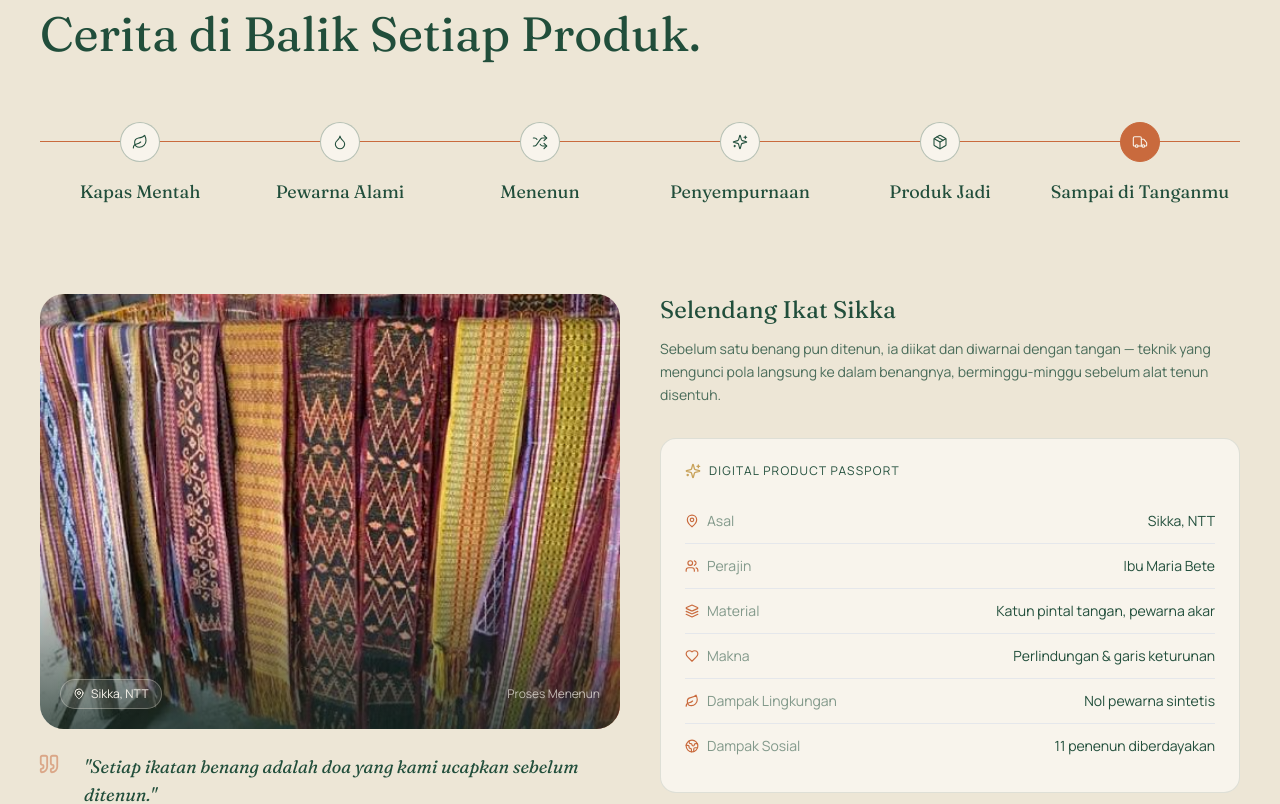
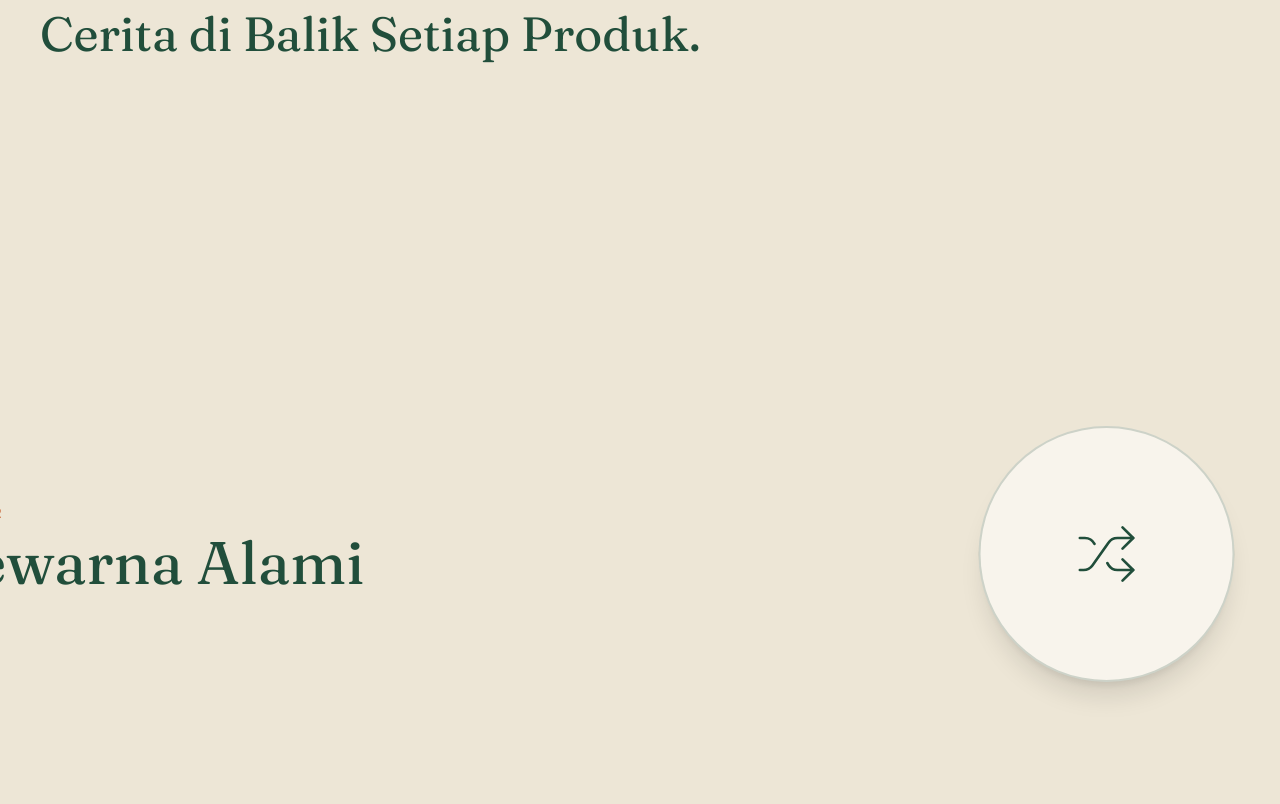
Before and after one commit to raflisgk/cultoura-web, a React (Vite) app: page / in a window 1280 px wide. Shown: the part 4120-4924 px from the top of the page. Built offline with nearby package versions, Linux system fonts and the light colour scheme.

Commit message:
Implement Spectacular Preloader and Horizontal Sticky Scroll for Timeline

```diff
--- a/src/App.jsx
+++ b/src/App.jsx
@@ -194,7 +194,7 @@ function KineticText({ text, className, style, delay = 0 }) {
 // Magnetic hover effect for buttons
 function IntroCurtain({ done, setDone }) {
   useEffect(() => {
-    const t = setTimeout(() => setDone(true), 1900);
+    const t = setTimeout(() => setDone(true), 3200);
     return () => clearTimeout(t);
   }, [setDone]);
 
@@ -202,21 +202,40 @@ function IntroCurtain({ done, setDone }) {
     <AnimatePresence>
       {!done && (
         <motion.div
-          className="fixed inset-0 z-[999] flex items-center justify-center"
+          className="fixed inset-0 z-[99999] flex flex-col items-center justify-center overflow-hidden"
           style={{ backgroundColor: "#214E3B" }}
           initial={{ clipPath: "inset(0% 0% 0% 0%)" }}
           exit={{ clipPath: "inset(0% 0% 100% 0%)" }}
-          transition={{ duration: 0.8, ease: [0.76, 0, 0.24, 1] }}
+          transition={{ duration: 0.9, ease: [0.76, 0, 0.24, 1] }}
         >
-          <motion.p
-            className="font-display text-3xl md:text-4xl tracking-tight"
-            style={{ color: "#F8F4EC" }}
-            initial={{ opacity: 0, letterSpacing: "0.3em" }}
-            animate={{ opacity: 1, letterSpacing: "0em" }}
-            transition={{ duration: 1.1, ease: "easeOut" }}
+          <div className="w-64 md:w-96 mb-6">
+            <svg viewBox={INDONESIA_VIEWBOX} className="w-full h-auto drop-shadow-2xl">
+              <motion.path
+                d={INDONESIA_PATH}
+                fill="none"
+                stroke="#C8A25A"
+                strokeWidth={3}
+                strokeLinecap="round"
+                strokeLinejoin="round"
+                initial={{ pathLength: 0, opacity: 0 }}
+                animate={{ pathLength: 1, opacity: 1 }}
+                transition={{ duration: 2, ease: "easeInOut" }}
+              />
+            </svg>
+          </div>
+          <motion.div
+            className="flex flex-col items-center"
+            initial={{ opacity: 0, y: 15 }}
+            animate={{ opacity: 1, y: 0 }}
+            transition={{ duration: 0.8, delay: 1.5, ease: "easeOut" }}
           >
-            Cultoura
-          </motion.p>
+            <p className="font-display text-2xl md:text-3xl tracking-[0.15em] uppercase" style={{ color: "#F8F4EC" }}>
+              Cultoura
+            </p>
+            <p className="font-body text-[10px] md:text-xs tracking-widest mt-2 uppercase" style={{ color: "#C8A25A" }}>
+              Every Heritage Has a Future
+            </p>
+          </motion.div>
         </motion.div>
       )}
     </AnimatePresence>
@@ -692,41 +711,36 @@ const TIMELINE_ICONS = { Leaf, Droplet, Shuffle, Sparkles, Package, Truck };
 
 function StoryTimeline() {
   const ref = useRef(null);
-  const { scrollYProgress } = useScroll({ target: ref, offset: ["start 75%", "end 55%"] });
-  const width = useTransform(scrollYProgress, [0, 1], ["0%", "100%"]);
+  const { scrollYProgress } = useScroll({ target: ref });
+  const x = useTransform(scrollYProgress, [0, 1], ["0%", "-75%"]);
 
   return (
-    <div ref={ref} className="relative mt-12 md:mt-16">
-      <div className="relative">
-        <div className="hidden md:block absolute left-0 right-0 top-[19px] h-px" style={{ backgroundColor: "rgba(33,78,59,0.18)" }}>
-          <motion.div className="h-px" style={{ width, backgroundColor: "#C96A3D" }} />
-        </div>
-        <div className="md:hidden absolute left-[19px] top-0 bottom-0 w-px" style={{ backgroundColor: "rgba(33,78,59,0.18)" }}>
-          <motion.div className="w-px" style={{ height: width, backgroundColor: "#C96A3D" }} />
-        </div>
-        <div className="relative flex flex-col md:flex-row items-start justify-between gap-10 md:gap-0">
+    <div ref={ref} className="relative h-[300vh] w-screen left-1/2 right-1/2 -ml-[50vw] -mr-[50vw] my-10">
+      <div className="sticky top-0 flex h-screen items-center overflow-hidden bg-[#EDE6D6]">
+        <motion.div style={{ x }} className="flex w-[400vw]">
           {TIMELINE.map((step, i) => {
             const Icon = TIMELINE_ICONS[step.icon];
             const isLast = i === TIMELINE.length - 1;
             return (
-              <div key={step.label} className="flex flex-row md:flex-col items-start md:items-center flex-1 text-left md:text-center px-0 md:px-1 gap-6 md:gap-0">
+              <div
+                key={step.label}
+                className="w-screen flex-shrink-0 flex flex-col md:flex-row items-center justify-center px-6 md:px-20 gap-8 md:gap-16"
+              >
                 <div
-                  className="w-10 h-10 shrink-0 rounded-full flex items-center justify-center relative z-10"
-                  style={{
-                    backgroundColor: isLast ? "#C96A3D" : "#F8F4EC",
-                    border: `1.5px solid ${isLast ? "#C96A3D" : "rgba(33,78,59,0.3)"}`,
-                  }}
+                  className="w-40 h-40 md:w-64 md:h-64 rounded-full flex items-center justify-center shadow-xl relative z-10 transition-transform hover:scale-105"
+                  style={{ backgroundColor: isLast ? "#C96A3D" : "#F8F4EC", border: `2px solid ${isLast ? "#C96A3D" : "rgba(33,78,59,0.2)"}` }}
                 >
-                  <Icon size={16} color={isLast ? "#F8F4EC" : "#214E3B"} strokeWidth={1.6} />
+                  <Icon size={isLast ? 72 : 64} color={isLast ? "#F8F4EC" : "#214E3B"} strokeWidth={1} />
                 </div>
-                <div className="flex-1 md:mt-4">
-                  <p className="font-display text-lg" style={{ color: "#214E3B" }}>{step.label}</p>
-                  <p className="font-body text-xs mt-1 md:mt-2" style={{ color: "rgba(33,78,59,0.7)" }}>{step.desc}</p>
+                <div className="text-center md:text-left max-w-lg">
+                  <span className="font-body text-xs md:text-sm uppercase tracking-widest font-semibold" style={{ color: "#C96A3D" }}>Tahap {i + 1}</span>
+                  <p className="font-display text-4xl md:text-6xl mt-2 mb-4" style={{ color: "#214E3B" }}>{step.label.replace(/^\d+\.\s*/, '')}</p>
+                  <p className="font-body text-lg md:text-2xl leading-relaxed" style={{ color: "rgba(33,78,59,0.75)" }}>{step.desc}</p>
                 </div>
               </div>
             );
           })}
-        </div>
+        </motion.div>
       </div>
     </div>
   );
@@ -762,9 +776,9 @@ function StoryBehindProduct() {
           </h2>
         </Reveal>
 
-        <Reveal delay={0.15}>
+        <div className="mt-16 md:mt-24">
           <StoryTimeline />
-        </Reveal>
+        </div>
 
         <div className="grid md:grid-cols-2 gap-10 mt-20 items-start">
           <Reveal>
```
